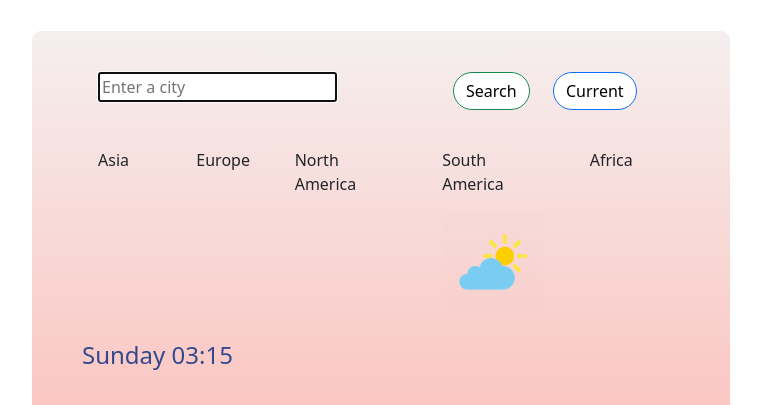
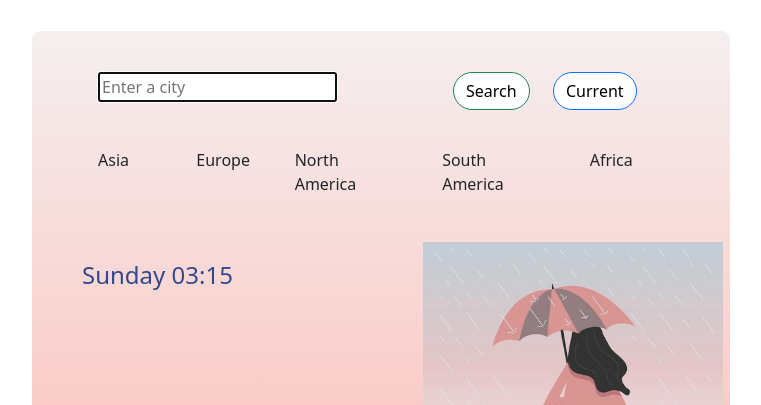
Before and after one commit to PSK76/My-Weather-app, a plain HTML site: page index.html in a window 1280 px wide. Shown: the top 405 px of the page, without its empty margins (251-1012 px from the left). Drawn offline with nearby package versions, Linux system fonts and the light colour scheme; no server answers.

Commit message:
Updated HTML,CSS and IMAGES

```diff
--- a/index.html
+++ b/index.html
@@ -58,13 +58,14 @@
             <div class="row">
               <div class="col-6">
                 <h1 id="view-city"></h1>
+                <p id="date"></p>
+            <p class="status" id="description"></p>
               </div>
               <div class="col-6">
-                <img src="images/cloudy.webp" class="icon" />
+                <img src="images/rainy.jpg" class="icon" />
               </div>
             </div>
-            <p id="date"></p>
-            <p class="status" id="description"></p>
+
 
             <h2 class="currentTemperature" id="temperature">
               <span class="units"> °C
--- a/src/styles.css
+++ b/src/styles.css
@@ -68,10 +68,12 @@ p {
   top: -12px;
   color: darkcyan;
 }
+
 .icon {
-  width: 100px;
+  width: 300px;
   position: relative;
-  left: 50px;
+  right: -30px;
+  bottom: -30px;
 }
 .currentTemperature {
   color: #55acee;
```
Also changed, not shown: images/cloudy.webp (deleted), images/rainy.jpg (added).
